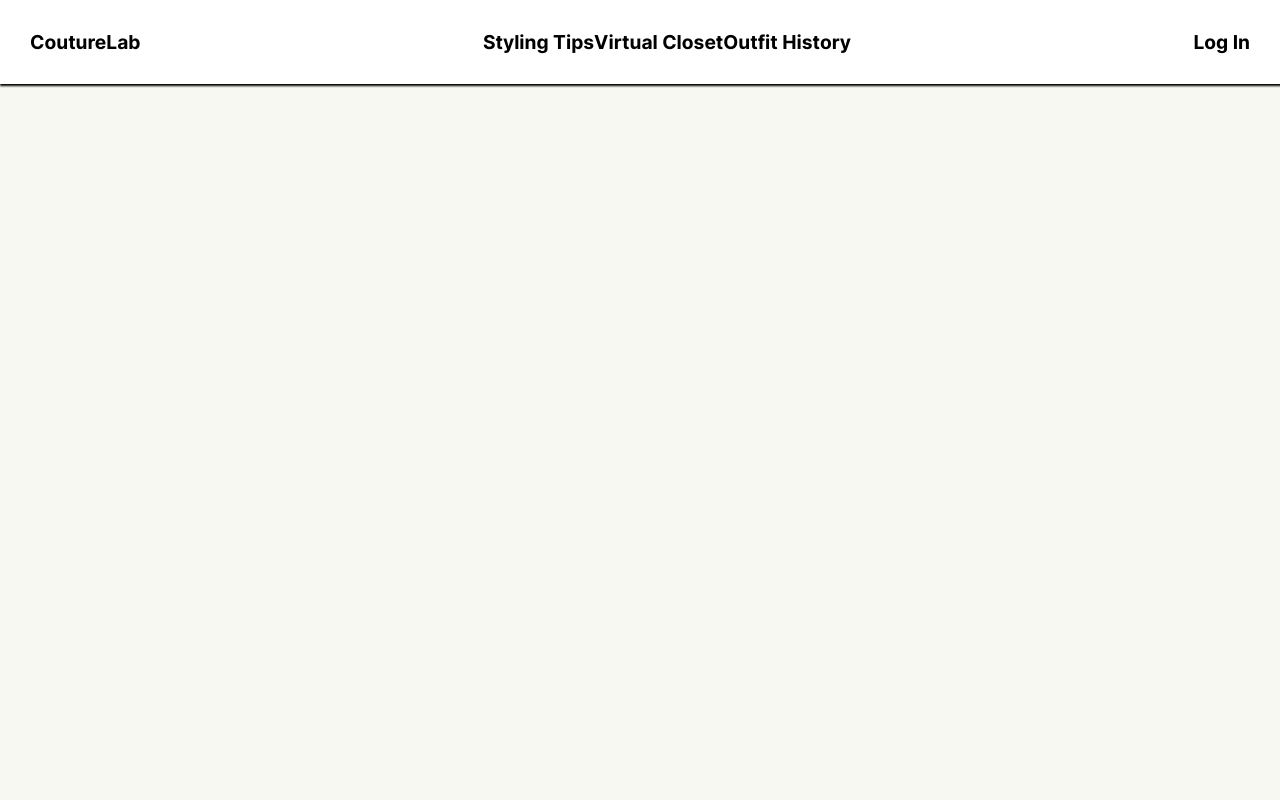
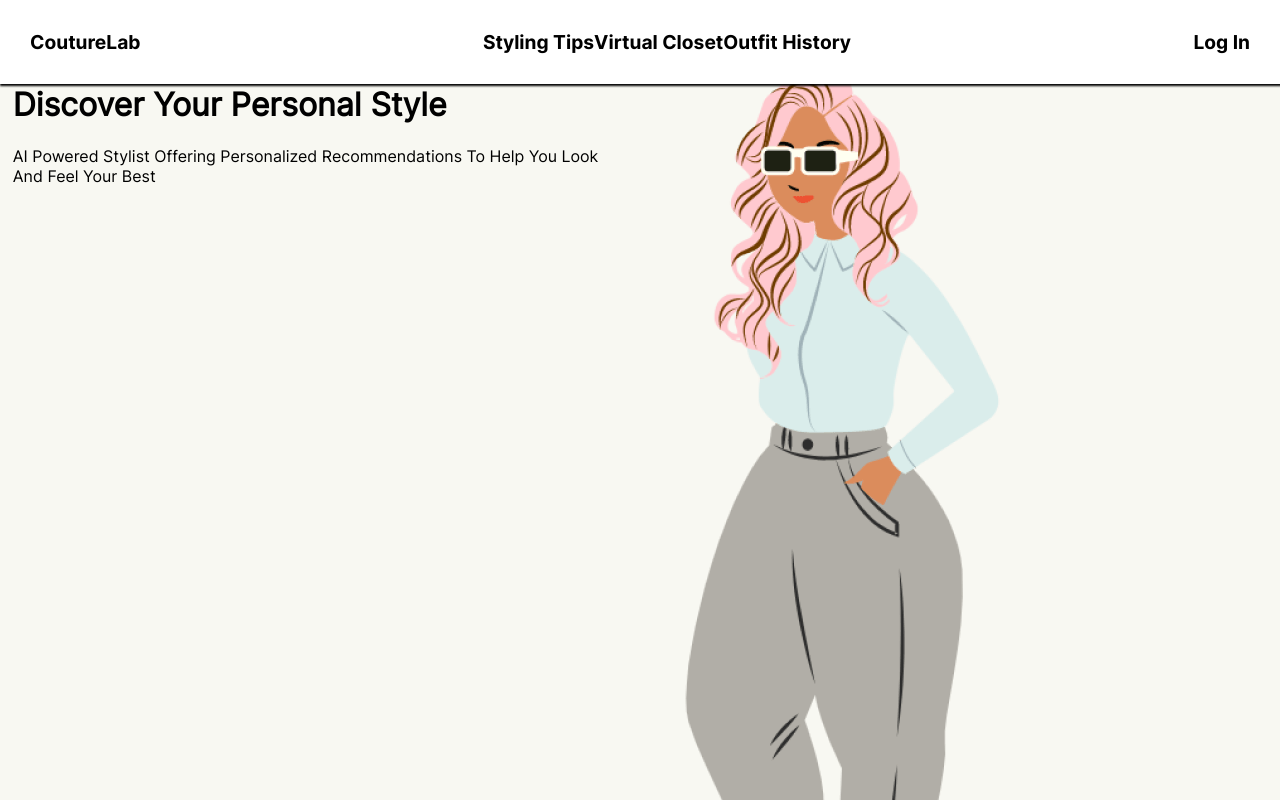
Before and after one commit to felixliang50779/Couture-Lab, a React (Create React App) app in the folder couture-lab-ui/: page /Home in a window 1280 px wide. Shown: the top 800 px of the page. Built offline with nearby package versions, Linux system fonts and the light colour scheme.

Commit message:
made navbar stick to top of page

```diff
--- a/couture-lab-ui/src/Components/navbar.module.css
+++ b/couture-lab-ui/src/Components/navbar.module.css
@@ -9,6 +9,9 @@
     margin: 0;
     padding: 30px 30px;
     box-shadow: 1px 1px 2px 1px #000000;
+    position: fixed;
+    top: 0;
+    width: 100%;
 }
 
 .navbar a {
--- a/couture-lab-ui/src/Pages/Home.js
+++ b/couture-lab-ui/src/Pages/Home.js
@@ -1,11 +1,32 @@
 import NavBar from '../Components/navbar';
 
+import LandingImage from '../Assets/Images/landing-image.png';
 import styles from './Home.module.css';
 
 export default function Home() {
     return (
         <div className={styles['content-container']}>
             <NavBar />
+            <div className={styles['landing-content']}>
+                <div className={styles['landing-text']}>
+                    <h1>Discover Your Personal Style</h1>
+                    <p>
+                        AI Powered Stylist Offering Personalized
+                        Recommendations To Help You Look And Feel
+                        Your Best
+                    </p>
+                </div>
+                <img src={LandingImage} alt='landingImg' loading="lazy" />
+            </div>
+            <div className={styles['styling-tips']}>
+
+            </div>
+            <div className={styles['virtual-closet']}>
+
+            </div>
+            <div className={styles['outfit-history']}>
+
+            </div>
         </div>
     )
 }
--- a/couture-lab-ui/src/Pages/Home.module.css
+++ b/couture-lab-ui/src/Pages/Home.module.css
@@ -3,3 +3,18 @@
     flex-direction: column;
     font-family: "Inter";
 }
+
+.landing-content, .styling-tips, .virtual-closet {
+    display: grid;
+    grid-template-columns: 1fr 1fr;
+    grid-template-rows: 1fr;
+    gap: 1em;
+    margin: 1%;
+    margin-top: 5%;
+}
+
+.landing-content img {
+    width: auto;
+    height: auto;
+    align-self: center;
+}
```
Also changed, not shown: couture-lab-ui/src/Assets/Images/landing-image.png (added), couture-lab-ui/src/Assets/Images/styling-image.png (added).
